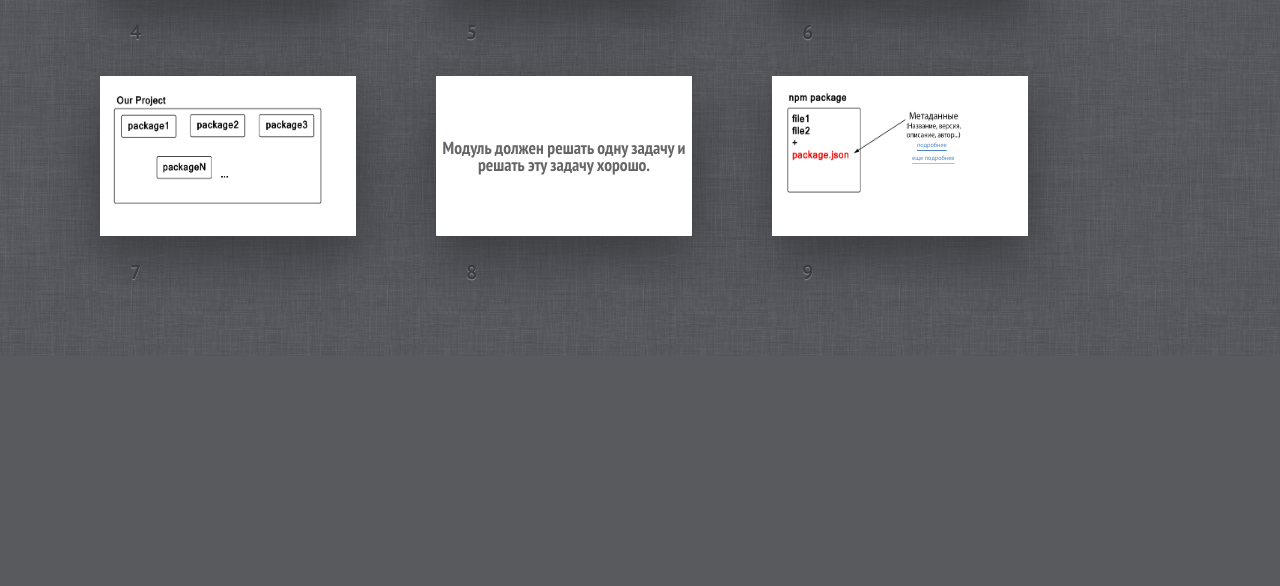
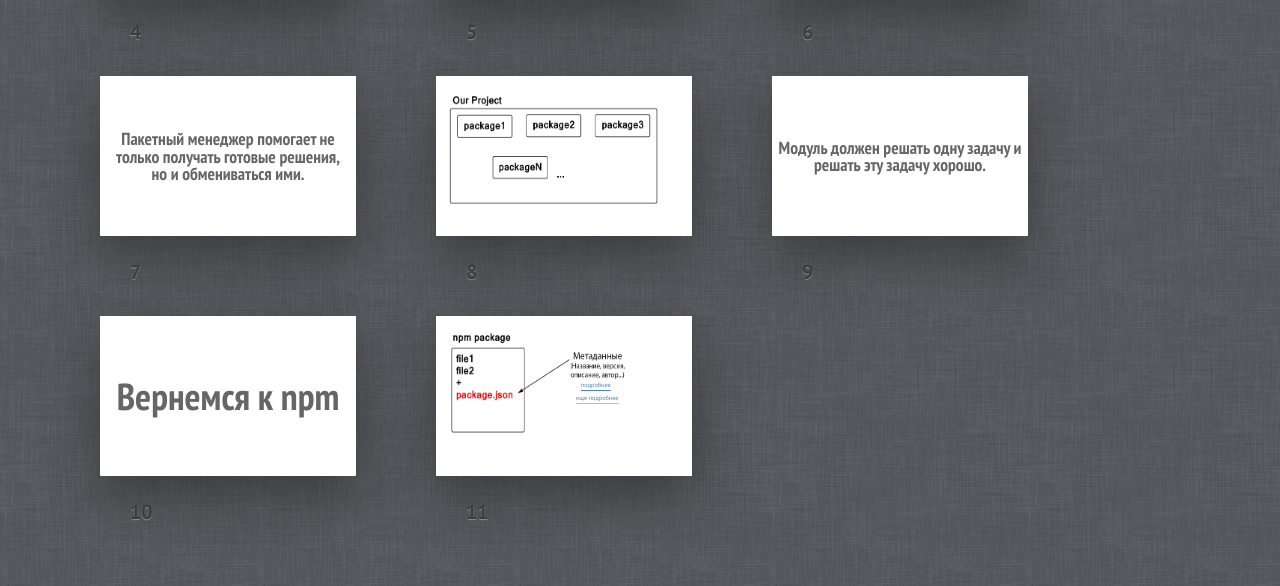
Before and after one commit to SakerONE/npm-bower-cobalt, a website: page index.html in a window 1280 px wide. Shown: the part 584-1170 px from the top of the page. Before the commit the page ends 940 px from the top, so only its background shows below. Drawn offline with Linux system fonts and the light colour scheme; a script that the page names is missing.

Commit message:
add some slides

```diff
--- a/index.html
+++ b/index.html
@@ -66,11 +66,17 @@
 	<article class="slide less-fs shout"><div>
 		<h2>Пакет/package/module/component - готовое решение нашей задачи.</h2>
 	</div></article>
+	<article class="slide less-fs shout"><div>
+		<h2>Пакетный менеджер помогает не только получать готовые решения,<br>но и обмениваться ими.</h2>
+	</div></article>
 	<article class="slide cover w h"><div>
 		<img src="images/our-project.jpg" height="768" width="1366" alt="">
 	</div></article>
 	<article class="slide shout less-fs"><div>
 		<h2>Модуль должен решать одну задачу и решать эту задачу хорошо.</h2>
+	</div></article>
+	<article class="slide shout"><div>
+		<h2>Вернемся к npm</h2>
 	</div></article>
 	<article class="slide cover w h"><div>
 		<img src="images/project.jpg" height="768" width="1366" alt="">
```
